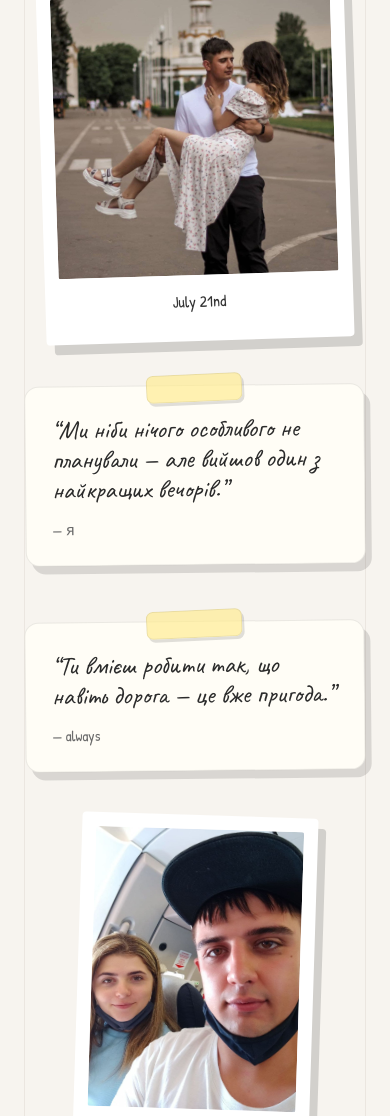
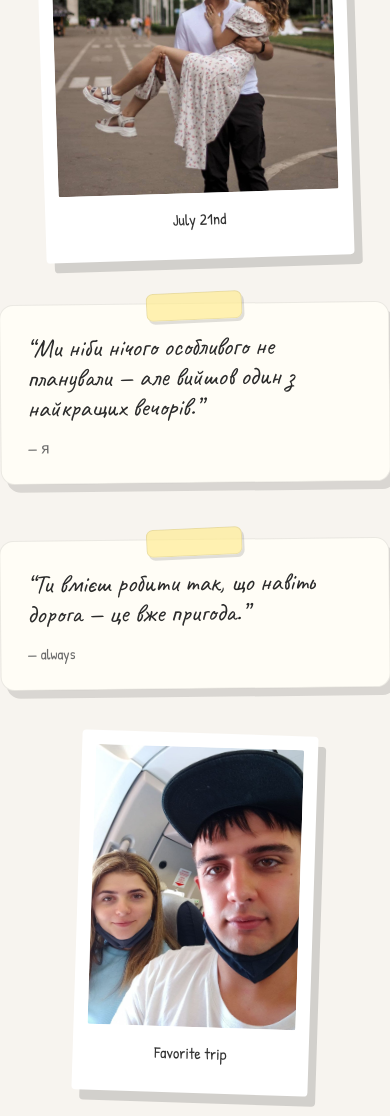
Before and after one commit to Oleksandr-Branytskyi/Birthday, a website built with Vite: page src/index.html in a window 390 px wide. Shown: the part 3662-4778 px from the top of the page. Built offline with nearby package versions, Linux system fonts and the light colour scheme.

Commit message:
fix mobile responce

```diff
--- a/src/css/styles.css
+++ b/src/css/styles.css
@@ -33,3 +33,16 @@
   box-shadow: inset 6px 0 0 rgba(0, 0, 0, 0.03),
     inset -6px 0 0 rgba(0, 0, 0, 0.03);
 }
+
+/* ===== Mobile ===== */
+@media (max-width: 768px) {
+  .page {
+    padding: 0; /* 🔥 прибрали відступи зліва/справа */
+  }
+
+  .page-frame {
+    border-left: none;
+    border-right: none;
+    box-shadow: none;
+  }
+}
```
